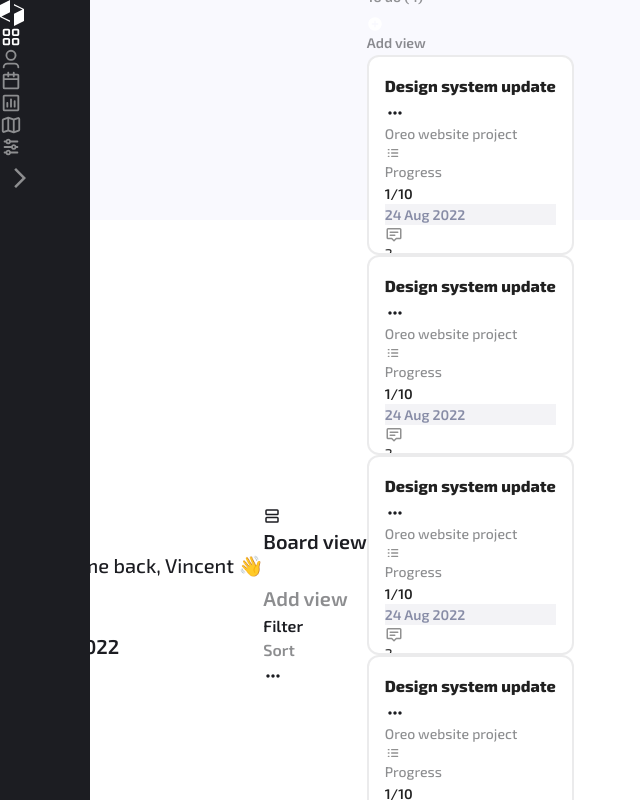
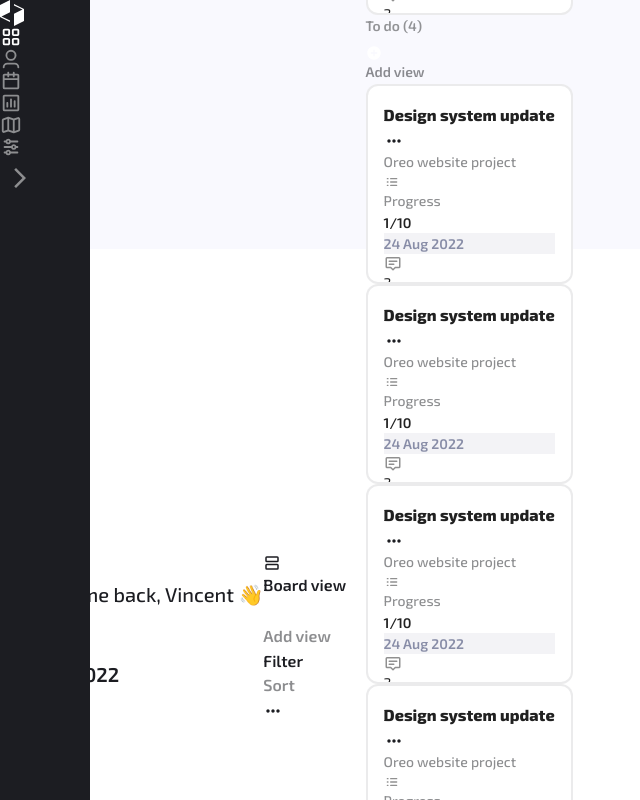
Before and after one commit to AliLtRP/to-do-akkooo, a React (Vite) app: page / in a window 1280 px wide. Shown: the top 800 px of the page, without its empty margins (0-640 px from the left). Built offline with nearby package versions, Linux system fonts and the light colour scheme.

Commit message:
add language switch

```diff
--- a/src/components/Drawer/DrawerContent.tsx
+++ b/src/components/Drawer/DrawerContent.tsx
@@ -28,6 +28,12 @@ const DrawerContent = () => {
             return i18n.dir() === "ltr" ? "rotate(-90deg)" : "rotate(90deg)";
         }
     }
+
+    const handleDir = () => {
+        const newLanguage = i18n.language === "en" ? "ar" : "en";
+        i18n.changeLanguage(newLanguage);
+        document.body.dir = i18n.dir(newLanguage);
+    };
 
     return (
         <div className={`${theme === '#F9F9FE' ? "bg-white" : "bg-[#222327]"} h-screen min-w-72 w-72 px-4 py-6 flex flex-col gap-4 ${theme === '#F9F9FE' ? "border-r-[0.5px]" : ""}`}>
@@ -61,6 +67,12 @@ const DrawerContent = () => {
             </div>
 
             <Switch />
+
+            <label className="w-full inline-flex items-center cursor-pointer absolute bottom-3">
+                <input type="checkbox" value="" className="sr-only peer" onClick={handleDir} />
+                <div className="relative min-w-11 w-11 h-6 bg-gray-200 peer-focus:outline-none dark:peer-focus:ring-blue-800 rounded-full peer dark:bg-gray-700 peer-checked:after:translate-x-full rtl:peer-checked:after:-translate-x-full peer-checked:after:border-white after:content-[''] after:absolute after:top-[2px] after:start-[2px] after:bg-white after:border-gray-300 after:border after:rounded-full after:h-5 after:w-5 after:transition-all dark:border-gray-600 peer-checked:bg-blue-600"></div>
+                <p className='w-full px-3'>{i18n.language === "en" ? "Ar" : "En"}</p>
+            </label>
         </div>
     );
 }
--- a/src/components/switch/index.tsx
+++ b/src/components/switch/index.tsx
@@ -3,42 +3,58 @@ import LightModeRoundedIcon from '@mui/icons-material/LightModeRounded';
 import NightlightRoundRoundedIcon from '@mui/icons-material/NightlightRoundRounded';
 import { useDispatch, useSelector } from 'react-redux';
 import { useTranslation } from 'react-i18next';
+import i18n from '../../i18n';
 
-
-const Switch = () => {
+const Switch = ({ translate }: { translate?: boolean }) => {
     const dispatch = useDispatch();
     const { t } = useTranslation();
 
     const themeColor = useSelector((state: any) => state?.theme?.theme?.palette?.background?.default);
 
     const handleThemeColor = () => {
-        dispatch({
-            type: "TOGGLE_THEME",
-        });
+        dispatch({ type: "TOGGLE_THEME" });
+    };
+
+    const handleDir = () => {
+        const newLanguage = i18n.language === "en" ? "ar" : "en";
+        i18n.changeLanguage(newLanguage);
+        document.body.dir = i18n.dir(newLanguage);
+    };
+
+    const handleClick = () => {
+        if (translate) {
+            handleDir();
+        } else {
+            handleThemeColor();
+        }
     };
 
     return (
-        <div className={`${themeColor === "#000000" ? "bg-[#ffffff0a]" : "bg-[#1c1d2238]"} rounded-[22px] h-[42px] flex items-center justify-between p-2 absolute bottom-9 w-64 select-none`}>
+        <div className={`${themeColor === "#000000" ? "bg-[#ffffff0a]" : "bg-[#1c1d2238]"} rounded-[22px] h-[42px] flex items-center justify-between p-2 absolute ${translate ? "bottom-0" : "bottom-12"} w-64 select-none`}>
             <div
-                className={` basis-1/2 h-[33px] flex items-center rounded-2xl relative`}
-                onClick={() => themeColor === '#000000' && handleThemeColor()}
+                className={`basis-1/2 h-[33px] flex items-center rounded-2xl relative`}
+                onClick={handleClick}
             >
-                <div className={`flex items-center mx-auto cursor-pointer  ${themeColor !== '#000000' ? "rounded-full m-1 px-6 bg-white" : ""}`}>
-                    <LightModeRoundedIcon fontSize='small' className='mx-2' />
-                    <Typography variant='h6'>
-                        {t('Light')}
+                <div className={`flex items-center mx-auto cursor-pointer ${themeColor !== '#000000' ? "rounded-full m-1 py-[6px] px-6 bg-white" : ""}`}>
+                    {!translate && <LightModeRoundedIcon fontSize='small' className='mx-2' />}
+                    <Typography variant='h6' style={{ fontSize: '14px', fontWeight: '600' }}>
+                        {
+                            translate ? "en" : t('Light')
+                        }
                     </Typography>
                 </div>
             </div>
 
             <div
-                className={`${themeColor === 'dark' ? 'bg-[#ffffff06]' : 'bg-transparent'} basis-1/2 h-[33px] flex items-center rounded-2xl relative`}
-                onClick={() => themeColor !== '#000000' && handleThemeColor()}
+                className={`${themeColor === '000000' ? 'bg-[#ffffff06]' : 'bg-transparent'} basis-1/2 h-[33px] flex items-center rounded-2xl relative`}
+                onClick={handleClick}
             >
-                <div className={`flex items-center mx-auto cursor-pointer  ${themeColor === '#000000' ? "rounded-full m-1 px-6 bg-[#ffffff0d]" : ""}`}>
-                    <NightlightRoundRoundedIcon fontSize='small' className='rotate-[-45deg] mr-1.5 mt-1' />
-                    <Typography variant='h6'>
-                        {t('Dark')}
+                <div className={`flex items-center mx-auto cursor-pointer ${themeColor === '#000000' ? "rounded-full m-1 py-[6px] px-6 bg-[#ffffff0d]" : ""}`}>
+                    {!translate && <NightlightRoundRoundedIcon fontSize='small' className='rotate-[-45deg] mr-1.5 mt-1' />}
+                    <Typography variant='h6' style={{ fontSize: '14px', fontWeight: '600' }}>
+                        {
+                            translate ? "ar" : t('Dark')
+                        }
                     </Typography>
                 </div>
             </div>
--- a/src/screens/Home/index.tsx
+++ b/src/screens/Home/index.tsx
@@ -18,14 +18,6 @@ const Home = () => {
     const drawerFlag = useSelector((state: any) => state?.drawerFlag?.flag);
 
     const textColor = theme === '#000000' ? '#FFFFFF' : '#1C1D22';
-
-    const handleDir = () => {
-        const newLanguage = i18n.language === "en" ? "ar" : "en";
-        i18n.changeLanguage(newLanguage);
-
-        const newDir = i18n.dir(newLanguage);
-        document.body.dir = newDir;
-    };
 
     return (
         <div className={`w-full h-full flex overflow-hidden`} dir={i18n.dir()}>
@@ -70,7 +62,7 @@ const Home = () => {
                                 <div className='flex gap-4'>
                                     <div className='flex items-center gap-2 relative'>
                                         <StackIcon className="mt-0.5" color={theme === "#000000" ? "#fff" : "#1C1D22"} />
-                                        <Typography variant='h6' style={{ fontWeight: "600", color: textColor }}>
+                                        <Typography variant='h6' style={{ fontWeight: "600", color: textColor, fontSize: '16px' }}>
                                             {t('Board view')}
                                         </Typography>
 
@@ -80,7 +72,7 @@ const Home = () => {
                                     <div className='flex items-center gap-2'>
                                         <AddCircleIcon fontSize="small" className={`${theme === "#000000" ? "text-[#fff]" : "text-[#1C1D22]"}`} style={{ marginTop: "3px" }} />
 
-                                        <Typography variant='h6' style={{ fontWeight: "600", color: theme === "#000000" ? "#FFFFFF" : "#1C1D22", opacity: '0.5' }}>
+                                        <Typography variant='h6' style={{ fontWeight: "600", fontSize: '16px', color: theme === "#000000" ? "#FFFFFF" : "#1C1D22", opacity: '0.5' }}>
                                             {t('Add view')}
                                         </Typography>
                                     </div>
@@ -105,8 +97,6 @@ const Home = () => {
                                 </div>
                             </div>
 
-                            <button onClick={handleDir} className='text-black'>toggle</button>
-
                             <div className={`w-full z-0 border-[1.5px] ${theme === "#000000" ? "border-[#ffffff16]" : "border-[#1c1d2216]"} absolute bottom-0 right-0`}></div>
                         </div>
 
```
